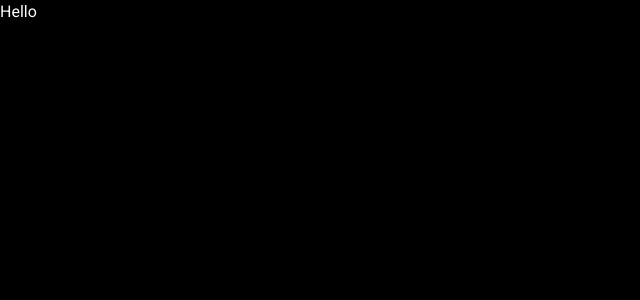
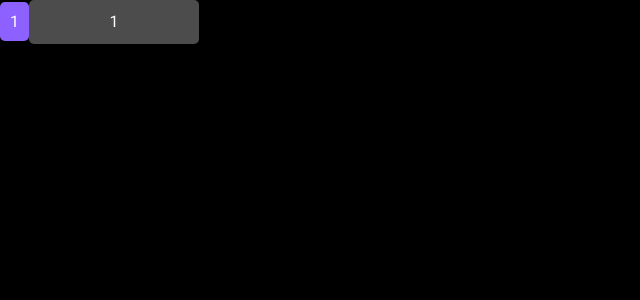
Before and after one commit to markmark21/cards-project, a React (Vite) app: page / in a window 1280 px wide. Shown: the top 300 px of the page, without its empty margins (0-640 px from the left). Built offline with nearby package versions, Linux system fonts and the light colour scheme.

Commit message:
added polymorphic button

```diff
--- a/src/App.tsx
+++ b/src/App.tsx
@@ -1,3 +1,12 @@
+import { Button } from '@/components/ui/button'
+
 export function App() {
-  return <div>Hello</div>
+  return (
+    <div>
+      <Button as={'a'} href={'/'} variant={'primary'}>
+        1
+      </Button>
+      <Button variant={'secondary'}>1</Button>
+    </div>
+  )
 }
--- a/src/components/ui/button/button.tsx
+++ b/src/components/ui/button/button.tsx
@@ -1,14 +1,21 @@
-import { ComponentPropsWithRef } from 'react'
+import { ComponentPropsWithoutRef, ElementType, ReactNode } from 'react'
 
 import s from './button.module.scss'
 
-export type ButtonProps = {
+export type ButtonProps<T extends ElementType = 'button'> = {
+  as?: T
+  children: ReactNode
+  className?: string
   fullWidth?: boolean
   variant?: 'link' | 'primary' | 'secondary' | 'tertiary'
-} & ComponentPropsWithRef<'button'>
-export const Button = ({ className, fullWidth, variant = 'primary', ...rest }: ButtonProps) => {
+} & ComponentPropsWithoutRef<T>
+export const Button = <T extends ElementType = 'button'>(
+  props: ButtonProps<T> & Omit<ComponentPropsWithoutRef<T>, keyof ButtonProps<T>>
+) => {
+  const { as: Component = 'button', className, fullWidth, variant = 'primary', ...rest } = props
+
   return (
-    <button
+    <Component
       className={`${s.button} ${s[variant]} ${fullWidth ? s.fullWidth : ''} ${className}`}
       {...rest}
     />
```
Also changed, not shown: 1 other file (tests, documents, lock files or other folders).
